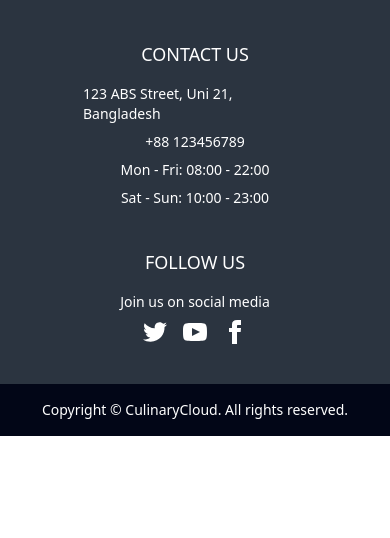
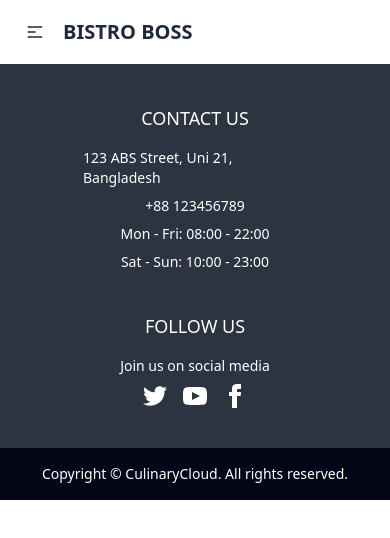
Before and after one commit to MD-Moniruzzaman-Arafat/restaurant-frontend, a React (Vite) app: page / in a window 390 px wide. Shown: the top 538 px of the page. Built offline with nearby package versions, Linux system fonts and the light colour scheme.

Commit message:
navbar component design

```diff
--- a/package.json
+++ b/package.json
@@ -14,6 +14,7 @@
     "match-sorter": "^6.3.1",
     "react": "^18.2.0",
     "react-dom": "^18.2.0",
+    "react-icons": "^4.12.0",
     "react-router-dom": "^6.21.1",
     "sort-by": "^1.2.0"
   },
--- /dev/null
+++ b/src/component/Navbar.jsx
@@ -0,0 +1,44 @@
+import { NavLink } from "react-router-dom";
+import { FaCartShopping } from "react-icons/fa6";
+import { FaUserCircle } from "react-icons/fa";
+
+const Navbar = () => {
+
+      const menu = <>
+
+            <li><NavLink to={"/"}>Home</NavLink></li>
+            <li><NavLink to={"/contactUs"}>CONTACT US</NavLink></li>
+            <li><NavLink to={"/dashboard"}>DASHBOARD</NavLink></li>
+            <li><NavLink to={"/ourMenu"}>OUR MENU</NavLink></li>
+            <li><NavLink to={"/ourShop"}>OUR SHOP <FaCartShopping /></NavLink></li>
+            <li><NavLink to={"/signOut"}>SIGN OUT <FaUserCircle /></NavLink></li>
+
+
+
+      </>
+
+      return (
+            <>
+                  <div className="navbar bg-base-100">
+                        <div className="navbar-start">
+                              <div className="dropdown">
+                                    <div tabIndex={0} role="button" className="btn btn-ghost lg:hidden">
+                                          <svg xmlns="http://www.w3.org/2000/svg" className="h-5 w-5" fill="none" viewBox="0 0 24 24" stroke="currentColor"><path strokeLinecap="round" strokeLinejoin="round" strokeWidth="2" d="M4 6h16M4 12h8m-8 6h16" /></svg>
+                                    </div>
+                                    <ul tabIndex={0} className="menu menu-sm dropdown-content mt-3 z-[1] p-2 shadow bg-base-100 rounded-box w-52">
+                                          {menu}
+                                    </ul>
+                              </div>
+                              <a className="btn btn-ghost text-xl p-0">BISTRO BOSS</a>
+                        </div>
+                        <div className="navbar-end hidden lg:flex">
+                              <ul className="menu menu-horizontal px-1 text-xs">
+                                    {menu}
+                              </ul>
+                        </div>
+                  </div>
+            </>
+      );
+};
+
+export default Navbar;
--- a/src/layout/Main.jsx
+++ b/src/layout/Main.jsx
@@ -1,13 +1,17 @@
 import { Outlet } from "react-router-dom";
 import Footer from "../component/Footer";
+import Navbar from "../component/Navbar";
 
 
 const Main = () => {
       return (
-            <div>
-                  <Outlet></Outlet>
-                  <Footer></Footer>
-            </div>
+            <>
+                  <div className="max-w-screen-xl mx-auto">
+                        <Navbar></Navbar>
+                        <Outlet></Outlet>
+                        <Footer></Footer>
+                  </div>
+            </>
       );
 };
 
--- a/src/page/Home/Home.jsx
+++ b/src/page/Home/Home.jsx
@@ -2,9 +2,9 @@
 
 const Home = () => {
       return (
-            <div>
+            <>
 
-            </div>
+            </>
       );
 };
 
```
Also changed, not shown: src/component/Footer.jsx (+0 -9 lines), 1 other file (tests, documents, lock files or other folders).
